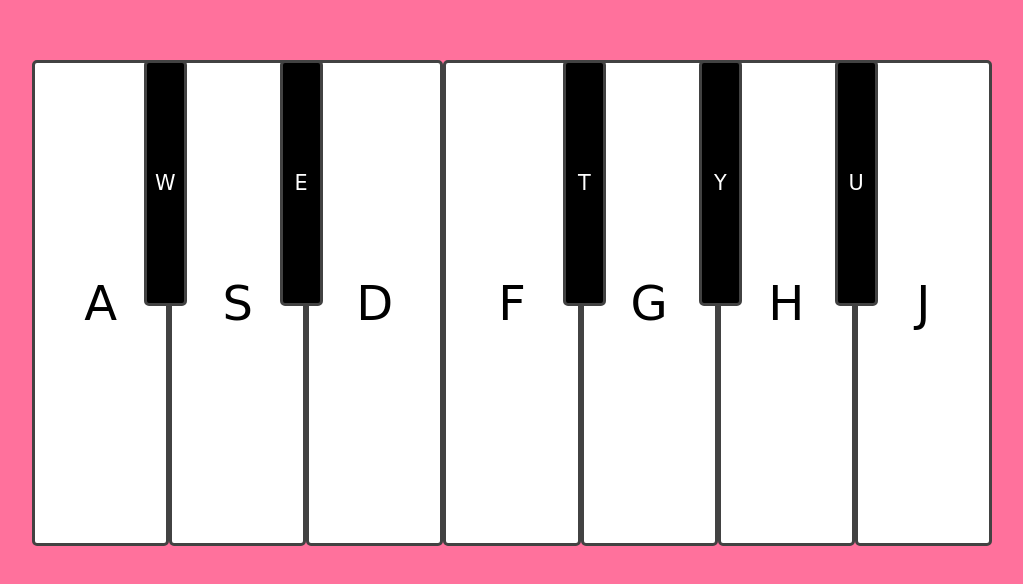
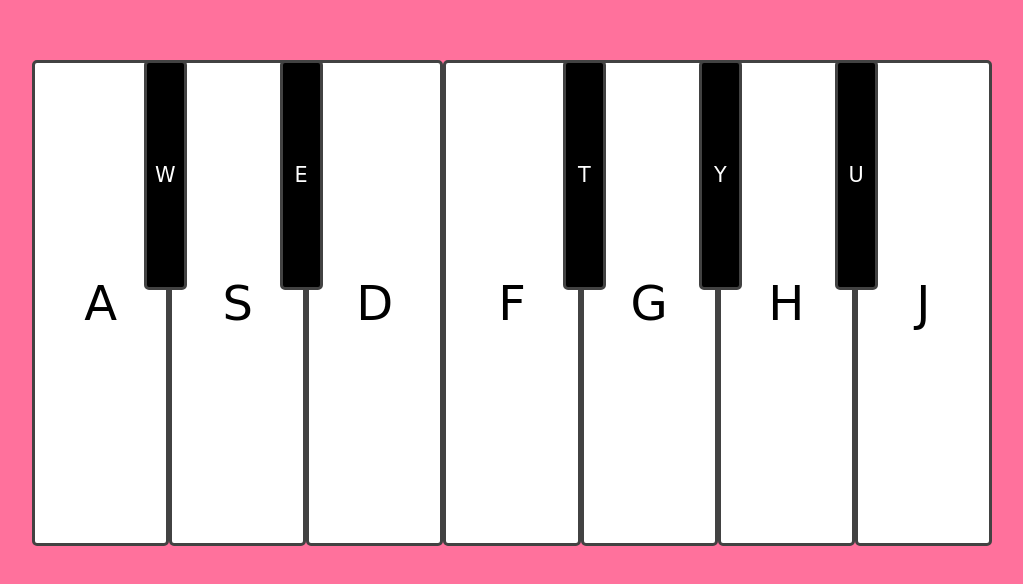
Before and after one commit to terryproctor/KeyboardPiano, a plain HTML site: page index.html in a window 1280 px wide. Shown: the part 104-688 px from the top of the page, without its empty margins (128-1151 px from the left). Drawn offline with Linux system fonts and the light colour scheme.

Commit message:
bkey height

```diff
--- a/style.css
+++ b/style.css
@@ -36,7 +36,7 @@ kbd {
 }
 
 .bkeys {
-    height: 30vh;
+    height: 28vh;
     max-width: 4%;
     z-index: 2;
     background-color: black;
```
